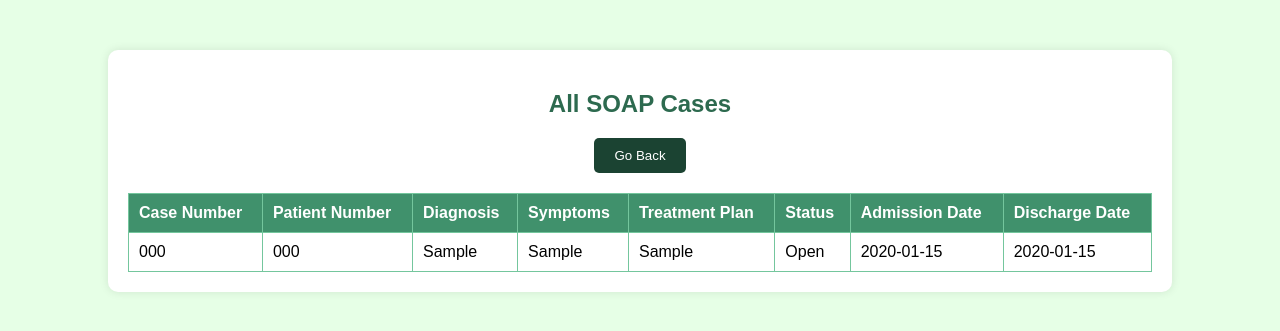
After one commit to arac880/soap-case-system, a PHP site: page /allSoapCase.php in a window 1280 px wide. The commit adds this page. Shown: the top 331 px of the page. Run offline with PHP 8.4, Linux system fonts and the light colour scheme; tables that the repository leaves empty hold one stand-in row (values such as "Sample post").

Commit message:
updated path to allPatient, allSoapCases, allAppointments

```diff
--- /dev/null
+++ b/CSS/allStyles.css
@@ -0,0 +1,69 @@
+/* General Page Styling */
+body {
+    font-family: Arial, sans-serif;
+    background: #e6ffe6;
+    margin: 0;
+    padding: 0;
+}
+
+/* Page Container */
+.container {
+    width: 80%;
+    margin: 50px auto;
+    background: white;
+    padding: 20px;
+    border-radius: 10px;
+    box-shadow: 0 0 10px rgba(0, 0, 0, 0.1);
+}
+
+/* Title */
+h2 {
+    color: #2d6a4f;
+    text-align: center;
+}
+
+/* Table Styling */
+table {
+    width: 100%;
+    border-collapse: collapse;
+    margin-top: 20px;
+}
+
+th, td {
+    border: 1px solid #74c69d;
+    padding: 10px;
+    text-align: left;
+}
+
+th {
+    background: #40916c;
+    color: white;
+}
+
+/* No Data Row */
+td[colspan] {
+    text-align: center;
+    font-style: italic;
+    color: #666;
+}
+
+/* Hover Effect */
+tr:hover {
+    background: #d8f3dc;
+}
+
+/* Go Back Button */
+.back-btn {
+    display: block;
+    margin: 10px auto;
+    padding: 10px 20px;
+    background: #1b4332;
+    color: white;
+    border: none;
+    border-radius: 5px;
+    cursor: pointer;
+}
+
+.back-btn:hover {
+    background: #40916c;
+}
--- /dev/null
+++ b/php/allSoapCase.php
@@ -0,0 +1,67 @@
+<?php
+include '../php/db-conn.php';
+?>
+
+<!DOCTYPE html>
+<html lang="en">
+<head>
+    <meta charset="UTF-8">
+    <meta name="viewport" content="width=device-width, initial-scale=1.0">
+    <title>SOAP General Medical Clinic - All SOAP Cases</title>
+    <link rel="stylesheet" href="../CSS/allStyles.css">
+</head>
+<body>
+    <div class="container">
+        <h2>All SOAP Cases</h2>
+        <button class="back-btn" onclick="goBack()">Go Back</button>
+        <table>
+            <thead>
+                <tr>
+                    <th>Case Number</th>
+                    <th>Patient Number</th>
+                    <th>Diagnosis</th>
+                    <th>Symptoms</th>
+                    <th>Treatment Plan</th>
+                    <th>Status</th>
+                    <th>Admission Date</th>
+                    <th>Discharge Date</th>
+                </tr>
+            </thead>
+            <tbody>
+                <?php
+                $query = "SELECT * FROM Patient_Cases";
+                $result = $conn->query($query);
+
+                if ($result->num_rows > 0) {
+                    while ($row = $result->fetch_assoc()) {
+                        echo "<tr>
+                                <td>{$row['Case_Number']}</td>
+                                <td>{$row['Patient_Number']}</td>
+                                <td>{$row['Diagnosis']}</td>
+                                <td>{$row['Symptoms']}</td>
+                                <td>{$row['Treatment_Plan']}</td>
+                                <td>{$row['Case_Status']}</td>
+                                <td>{$row['Admission_Date']}</td>
+                                <td>{$row['Discharge_Date']}</td>
+                              </tr>";
+                    }
+                } else {
+                    echo "<tr><td colspan='8'>No SOAP cases found.</td></tr>";
+                }
+                $conn->close();
+                ?>
+            </tbody>
+        </table>
+    </div>
+
+    <script>
+    function goBack() {
+        if (document.referrer) {
+        window.history.back();
+        } else {
+            window.location.href = "index.php";
+        }
+    }
+    </script>
+</body>
+</html>
--- a/php/db-conn.php
+++ b/php/db-conn.php
@@ -2,7 +2,7 @@
 $servername = "localhost";
 $username = "root";  // Change if you use a different username
 $password = "";      // Change if you set a MySQL password
-$database = "";
+$database = "soap_case_sys";
 $port = 3306;  // Change if you have different a port
 
 
--- a/php/index.php
+++ b/php/index.php
@@ -14,9 +14,9 @@ include '../php/db-conn.php';
     <div class="dashboard-container">
         <div class="sidebar">
             <h2>Dashboard</h2>
-            <button class="menu-btn">All Patient Records</button>
-            <button class="menu-btn">All SOAP Cases</button>
-            <button class="menu-btn">All Appointments</button>
+            <button class="menu-btn" onclick="window.location.href='allPatient.php'">All Patient Records</button>
+            <button class="menu-btn" onclick="window.location.href='allSoapCase.php'">All SOAP Cases</button>
+            <button class="menu-btn" onclick="window.location.href='allAppointment.php'">All Appointments</button>
             <button class="menu-btn logout-btn" onclick="showConfirmDialog();">Log out</button>
         </div>
 
```
Also changed, not shown: php/allAppointment.php (added, +61 -0 lines), php/allPatient.php (added, +63 -0 lines).
